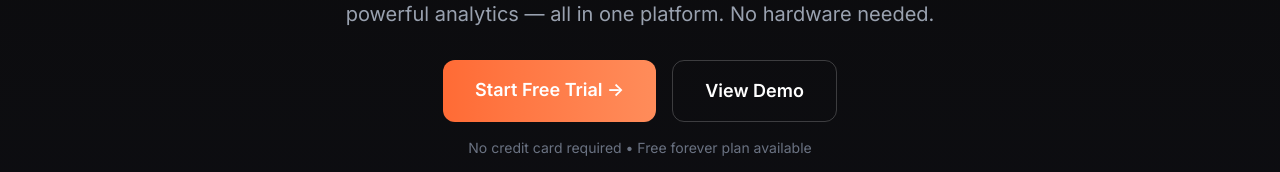
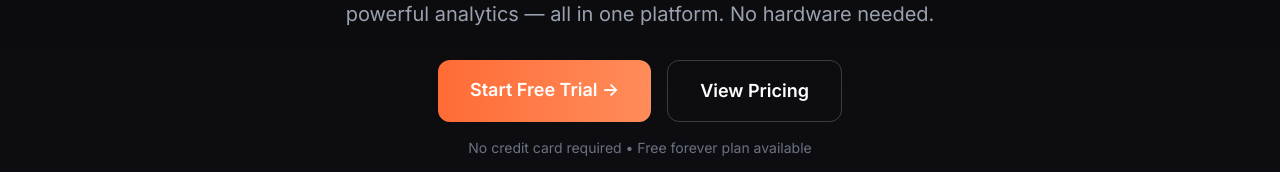
Before and after one commit to Pritam-Pattanaik/aerobill, a Next.js app: page / in a window 1280 px wide. Shown: the part 386-558 px from the top of the page. Built offline with nearby package versions, Linux system fonts and the light colour scheme.

Commit message:
Fixed homepage View Demo button to link to pricing section

```diff
--- a/app/page.tsx
+++ b/app/page.tsx
@@ -56,8 +56,8 @@ export default function HomePage() {
             <Link href="/register" className="bg-gradient-to-r from-[#ff6b35] to-[#ff8c5a] text-white px-8 py-4 rounded-xl font-semibold text-lg hover:shadow-lg hover:shadow-[#ff6b35]/30 transition">
               Start Free Trial →
             </Link>
-            <Link href="#demo" className="border border-white/20 text-white px-8 py-4 rounded-xl font-semibold text-lg hover:bg-white/5 transition">
-              View Demo
+            <Link href="#pricing" className="border border-white/20 text-white px-8 py-4 rounded-xl font-semibold text-lg hover:bg-white/5 transition">
+              View Pricing
             </Link>
           </div>
           <p className="text-gray-500 text-sm mt-4">No credit card required • Free forever plan available</p>
```
